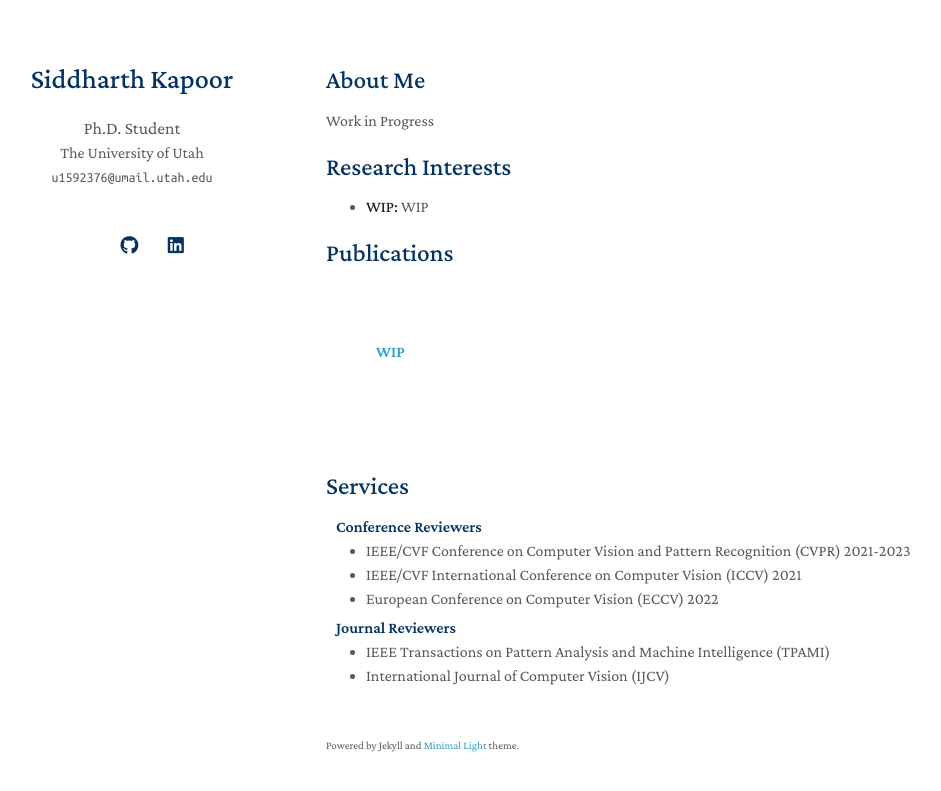
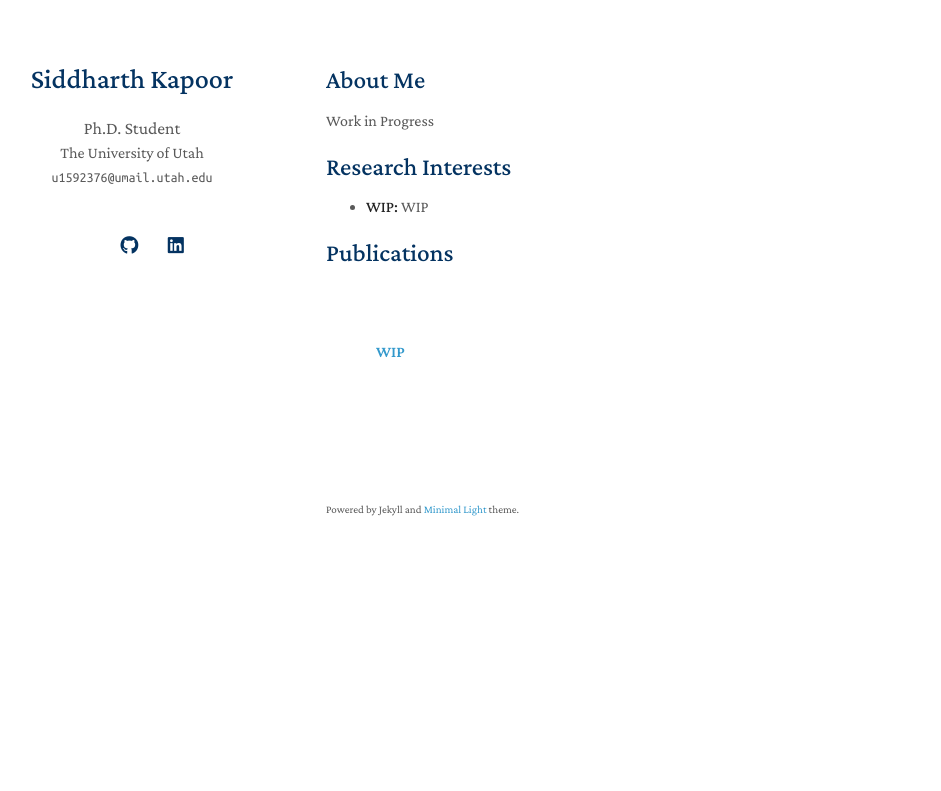
Before and after one commit to siddkapo/siddkapo.github.io, a Jekyll site: the page built from index.md, in a window 1280 px wide. Shown: the top 791 px of the page, without its empty margins (144-1085 px from the left). Built offline with Jekyll 4.4.1, drawn with Linux system fonts in a browser that asks for light colours; a style sheet for code colours, icons or effects is not loaded; our own code applies the rules of GitHub Pages for plain Markdown files.

Commit message:
Removed Services

```diff
--- a/_includes/services.md
+++ b/_includes/services.md
@@ -1,6 +1,6 @@
-## Services
+<!-- ## Services -->
 
-<h4 style="margin:0 10px 0;">Conference Reviewers</h4>
+<!--<h4 style="margin:0 10px 0;">Conference Reviewers</h4>
 
 <ul style="margin:0 0 5px;">
   <li><a href="http://cvpr2023.thecvf.com/"><autocolor>IEEE/CVF Conference on Computer Vision and Pattern Recognition (CVPR) 2021-2023</autocolor></a></li>
@@ -13,4 +13,4 @@
 <ul style="margin:0 0 20px;">
   <li><a href="https://www.computer.org/csdl/journal/tp"><autocolor>IEEE Transactions on Pattern Analysis and Machine Intelligence (TPAMI)</autocolor></a></li>
   <li><a href="https://www.springer.com/journal/11263"><autocolor>International Journal of Computer Vision (IJCV)</autocolor></a></li>
-</ul>
+</ul>-->
```
